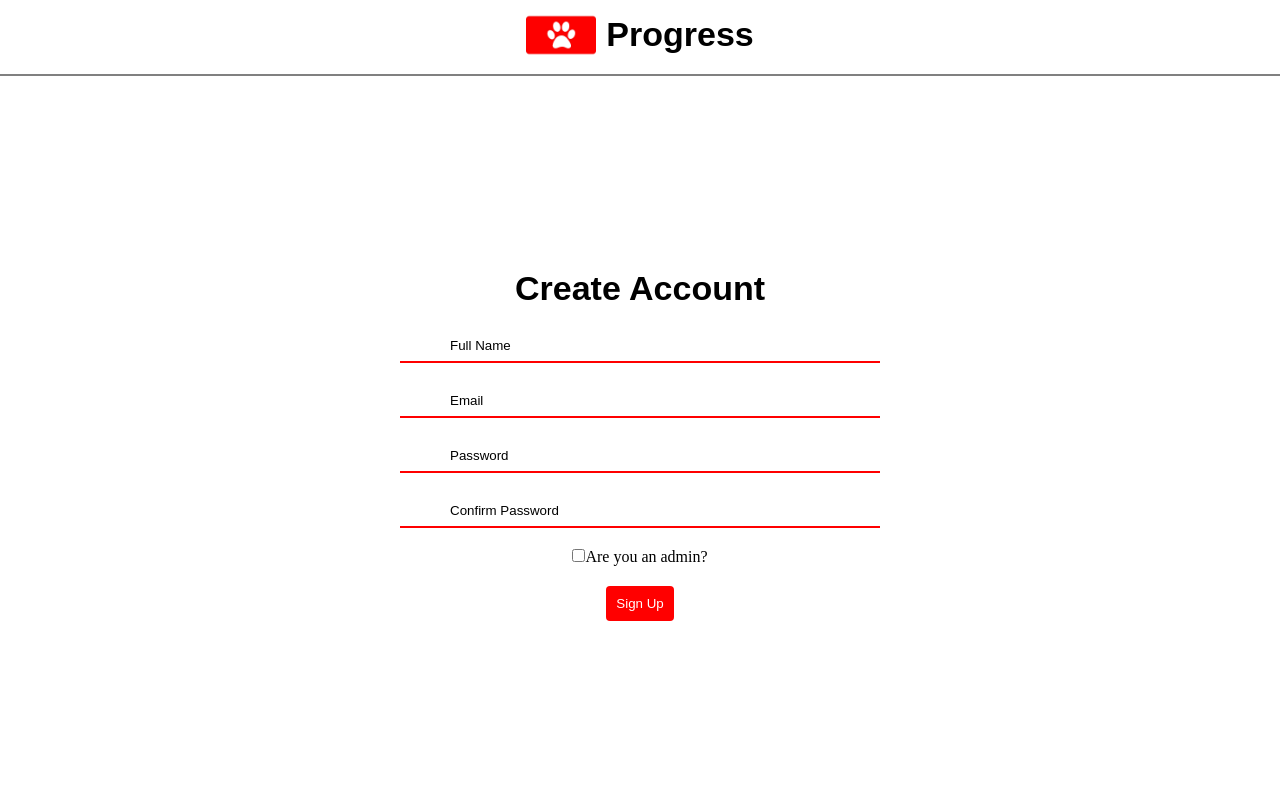
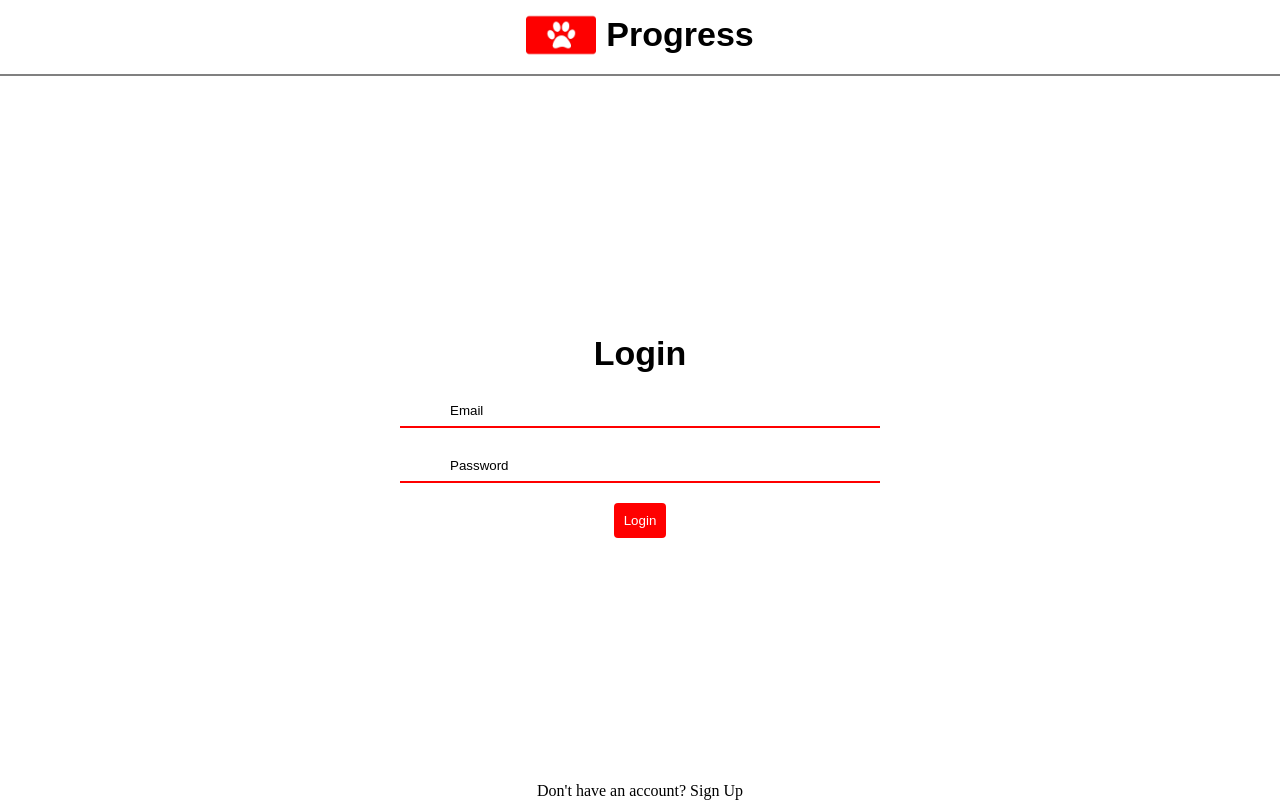
Before and after one commit to amrithaP3/project2-f23-Team-Squirrel-, a Next.js app: page /login in a window 1280 px wide. Built offline with nearby package versions, Linux system fonts and the light colour scheme.

Commit message:
add login page

```diff
--- a/src/components/CreateAccount.js
+++ b/src/components/CreateAccount.js
@@ -1,6 +1,9 @@
 import React from 'react';
 import styles from '../styles/CreateAccount.module.css';
 import Image from 'next/image';
+import { useRouter } from 'next/router';
+import Link from 'next/link';  // Import Link from 'next/link'
+
 
 class CreateAccount extends React.Component {
 
@@ -108,6 +111,12 @@ class CreateAccount extends React.Component {
                 {this.state.error && <div style={{ color: 'red' }}>{this.state.error}</div>}
                 <button type="submit" className={styles['signup-button']}>Sign Up</button>
          </form>
+            <div className={styles['already-have-account']}>
+            Already have an account?{' '}
+            <Link href="/login">
+                Sign in
+            </Link>
+            </div>
          </div>
 
         )
--- /dev/null
+++ b/src/components/Login.js
@@ -0,0 +1,67 @@
+// components/Login.js
+import React, { useState } from 'react';
+import styles from '../styles/CreateAccount.module.css';
+import Link from 'next/link'; // Import Link from 'next/link'
+import Image from 'next/image';
+
+const Login = () => {
+  const [email, setEmail] = useState('');
+  const [password, setPassword] = useState('');
+
+  const handleSubmit = (e) => {
+    e.preventDefault();
+
+    // Add your authentication logic here (e.g., send credentials to a server)
+    console.log('Login submitted:', { email, password });
+  };
+
+  return (
+    <div className={styles.container}>
+      <div className={styles['page-header']}>
+        <div className={styles['header-content']}>
+          <Image src="/applogo.png" alt="App Logo" width={100} height={100} className={styles.appLogo} />
+          <div className={styles.heading}>Progress</div>
+        </div>
+      </div>
+      <div className={styles['gray-line']}></div>
+
+      <form onSubmit={handleSubmit} className={styles.container}>
+        <div className={styles.heading}>Login</div>
+        <div className={styles['input-container']}>
+          <input
+            type="email"
+            name="email"
+            placeholder="Email"
+            value={email}
+            className={styles.input}
+            onChange={(e) => setEmail(e.target.value)}
+          />
+          <div className={styles['input-line']}></div>
+        </div>
+        <div className={styles['input-container']}>
+          <input
+            type="password"
+            name="password"
+            placeholder="Password"
+            value={password}
+            className={styles.input}
+            onChange={(e) => setPassword(e.target.value)}
+          />
+          <div className={styles['input-line']}></div>
+        </div>
+        <button type="submit" className={styles['signup-button']}>
+          Login
+        </button>
+      </form>
+
+      <div className={styles['dont-have-account']}>
+        Don't have an account?{' '}
+        <Link href="/createaccount">
+          Sign Up
+        </Link>
+      </div>
+    </div>
+  );
+};
+
+export default Login;
--- a/src/pages/login.js
+++ b/src/pages/login.js
@@ -1,7 +1,9 @@
-import CreateAccount from "../components/CreateAccount";
+import Login from "../components/Login";
 
-export default function Login() {
+
+export default function LoginFunction() {
     return (
-        <CreateAccount />
+        <Login />
+
     )
 }
--- a/src/styles/CreateAccount.module.css
+++ b/src/styles/CreateAccount.module.css
@@ -7,6 +7,7 @@
     border-radius: 4px;
     cursor: pointer;
     border: none;
+    align-items: center;
   }
 
 .container {
```
Also changed, not shown: src/pages/createaccount.js (added, +9 -0 lines).
